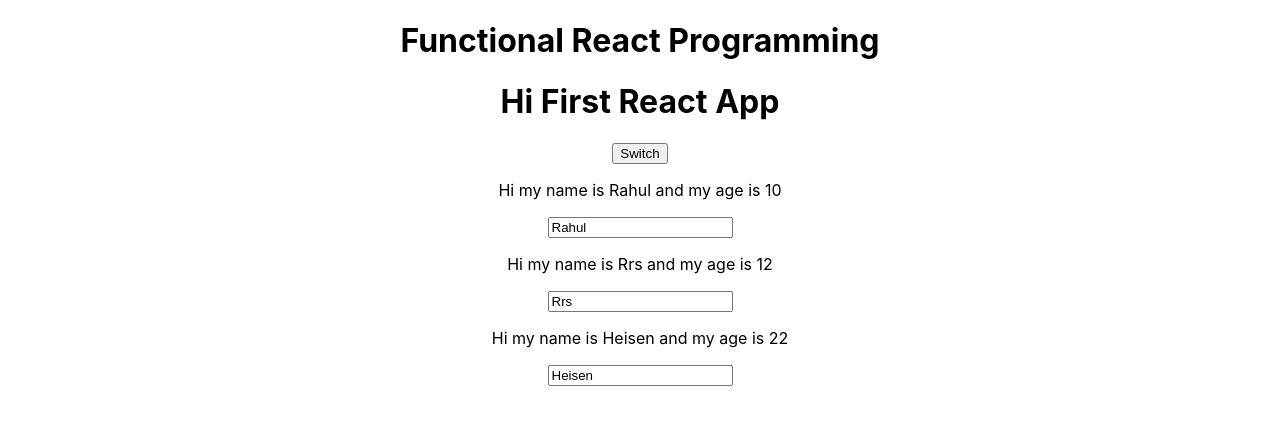
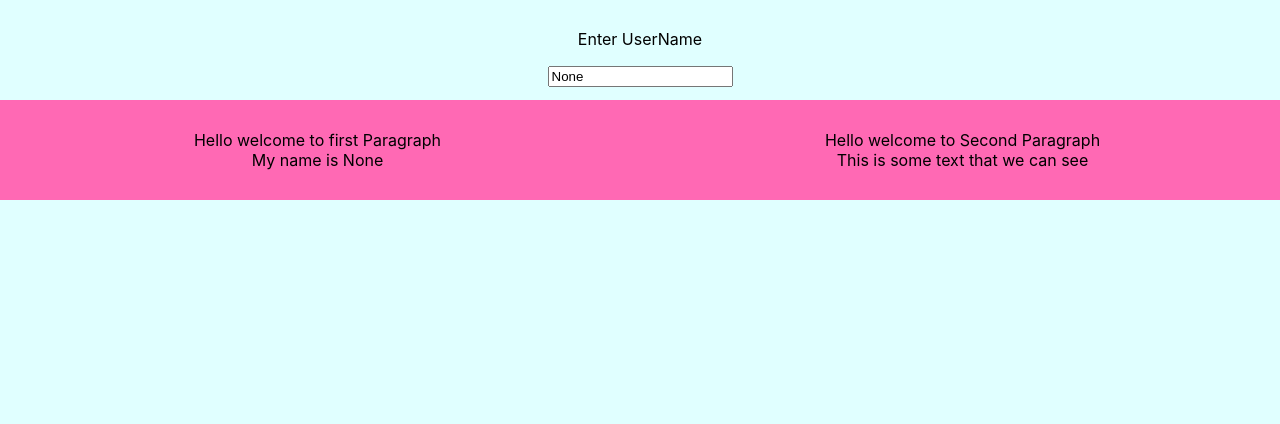
Before and after one commit to rrsrahul/WebDev, a React (Create React App) app in the folder React/Tutorials/practice/: page / in a window 1280 px wide. Shown: the top 424 px of the page. Built offline with nearby package versions, Linux system fonts and the light colour scheme.

Commit message:
Components and States,Stylesheets with React

```diff
--- a/React/Tutorials/practice/src/App.css
+++ b/React/Tutorials/practice/src/App.css
@@ -1,3 +1,8 @@
 .App {
   text-align: center;
+  background-color:lightcyan;
+  height: 100vh;
+  display: grid;
+  grid-template-columns: auto;
+  grid-template-rows: 100px 100px;
 }
--- a/React/Tutorials/practice/src/App.js
+++ b/React/Tutorials/practice/src/App.js
@@ -1,10 +1,41 @@
 import React, { Component } from 'react';
-import Person from './Person/Person';
+//import Person from './Person/Person';
+import UserInput from './UserInput/UserInput'
 
 import './App.css';
+import UserOutput from './UserOutput/UserOutput';
 
 
 
+class App extends Component
+{
+
+  state={
+    userName:'None'
+  }
+ onNameChange  = (event)=>
+  {
+    this.setState(
+      {
+        userName:event.target.value
+      }
+    )
+  }
+
+
+  render()
+  {
+   return ( <div className='App'>
+          <UserInput change={this.onNameChange.bind(this)} username={this.state.userName}/>
+        <UserOutput username={this.state.userName}/>
+    </div>
+   )
+  }
+}
+
+
+
+/*
 class App extends Component
 {
 
@@ -63,7 +94,7 @@ class App extends Component
   }
 
 }
-
+*/
 /*
 React Hooks Syntax
 const App = props =>
--- /dev/null
+++ b/React/Tutorials/practice/src/Person/Person.css
@@ -0,0 +1,11 @@
+.Person
+{
+    width: 60%;
+    margin:16px auto;
+    border: 1px solid #eeeeee;
+    border-radius: 25px;
+    box-shadow: 0px 2px 3px #cccccc;
+    padding: 16px;
+    background-color: rgb(240, 232, 232);
+    text-align: center;
+}
--- a/React/Tutorials/practice/src/Person/Person.js
+++ b/React/Tutorials/practice/src/Person/Person.js
@@ -1,9 +1,10 @@
 import React from 'react';
+import './Person.css'
 
 const person = (props)=>
 {
     return (
-    <div>
+    <div className='Person'>
 
         <p onClick={props.click}>
             Hi my name is {props.name} and my age is {props.age}
--- /dev/null
+++ b/React/Tutorials/practice/src/UserInput/UserInput.js
@@ -0,0 +1,19 @@
+import React from 'react';
+
+const userInput = (props)=>
+{
+    const style = {
+        justifyContent: 'center',
+    alignItems: 'center',
+    margin:'auto'
+    }
+    return (
+        <div style={style}>
+            <p> Enter UserName</p>
+            <input type = "text" onChange={props.change} value={props.username}/>
+        </div>
+
+    )
+}
+
+export default userInput;
--- /dev/null
+++ b/React/Tutorials/practice/src/UserOutput/UserOutput.css
@@ -0,0 +1,17 @@
+body
+{
+    text-align: center;
+
+
+}
+
+.para
+{
+    display: grid;
+    grid-template-rows: auto;
+    grid-template-columns: 1fr 1fr;
+    justify-content: center;
+    align-items: center;
+    grid-gap:10px;
+    background-color: hotpink;
+}
--- /dev/null
+++ b/React/Tutorials/practice/src/UserOutput/UserOutput.js
@@ -0,0 +1,24 @@
+import React from 'react';
+import './UserOutput.css';
+
+const userOutput = (props)=>
+{
+    return (
+        <div className='para'>
+
+            <p>
+                Hello welcome to first Paragraph
+                <br/>
+                My name is {props.username}
+            </p>
+
+            <p>
+                Hello welcome to Second Paragraph
+                <br/>
+                This is some text that we can see
+            </p>
+        </div>
+    )
+}
+
+export default userOutput;
```
